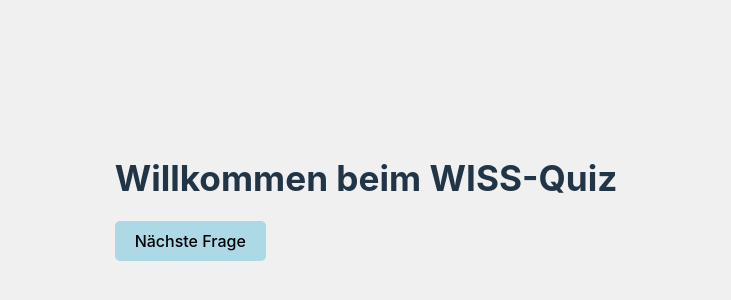
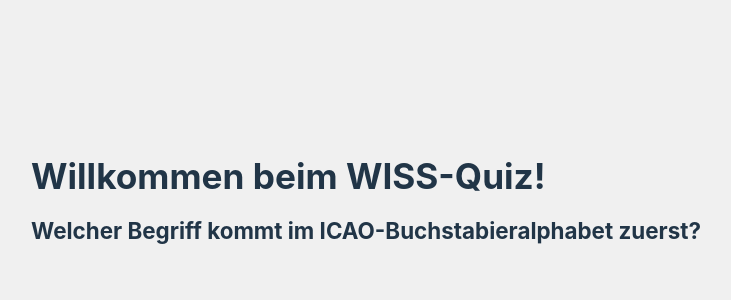
Before and after one commit to baddodg3r/294, a React (Vite) app in the folder m294-game/: page / in a window 1280 px wide. Shown: the part 202-502 px from the top of the page, without its empty margins (274-1005 px from the left). Built offline with nearby package versions, Linux system fonts and the light colour scheme.

Commit message:
Step 2 done

```diff
--- a/m294-game/src/App.jsx
+++ b/m294-game/src/App.jsx
@@ -10,15 +10,15 @@
   correctAnswer: "Alfa" // Brauchen wir heute noch nicht, gut für später
 };
 
-
 function App() {
   const [count, setCount] = useState(0);
 
   return (
-    <>
-      <h1>Willkommen beim WISS-Quiz</h1>
-      <button>Nächste Frage</button>
-    </>
+    <div className="App">
+      <h1>Willkommen beim WISS-Quiz!</h1>
+      <h2>{question1.question}</h2>
+      {/* Hier kommen gleich das Bild und die Buttons hin */}
+    </div>
   );
 };
 
```
